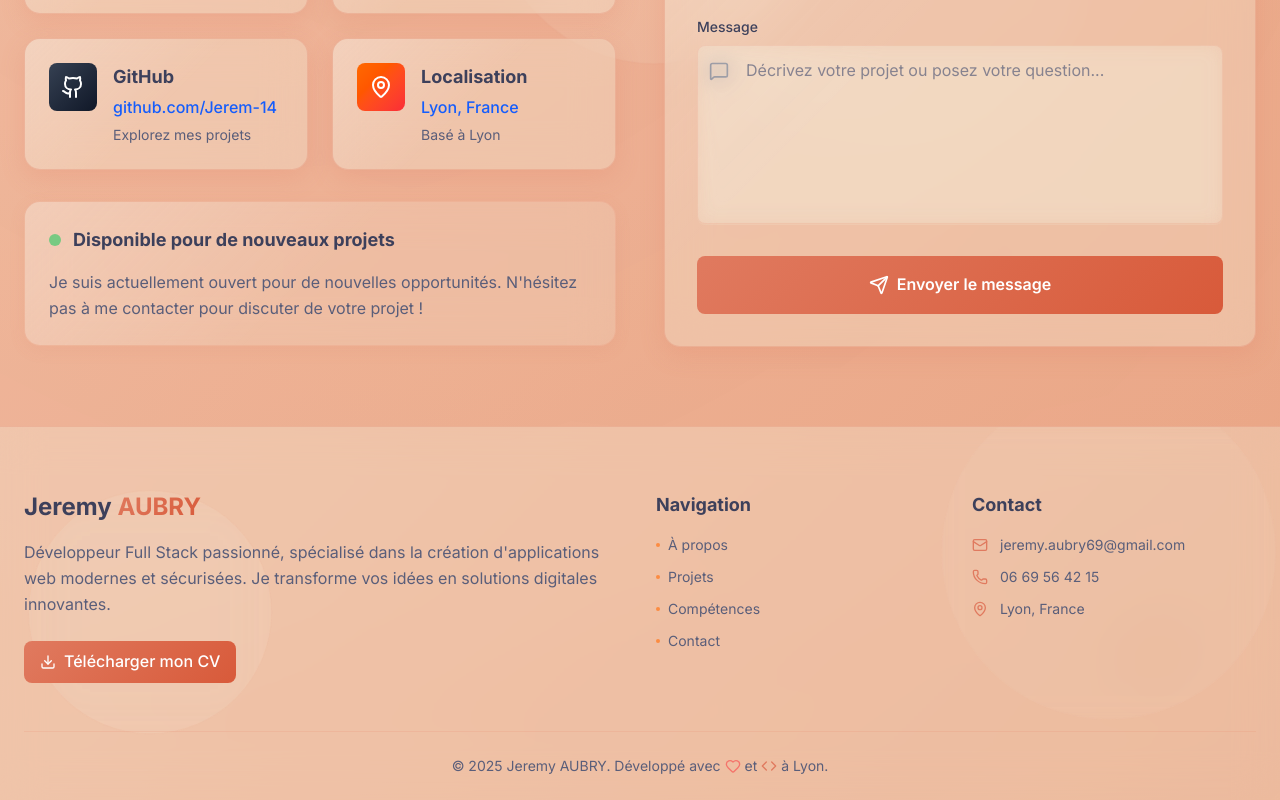
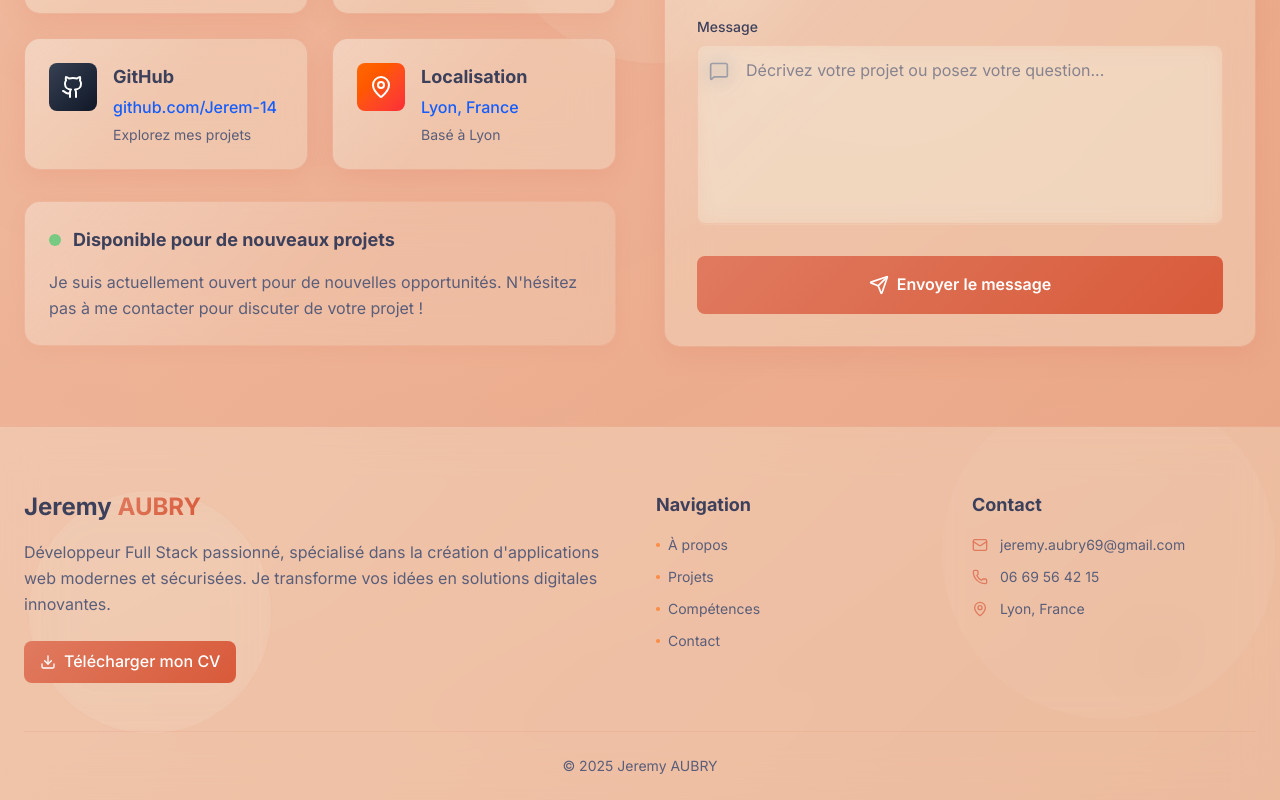
Before and after one commit to Jerem-14/portfolio, a Next.js app: page / in a window 1280 px wide. Shown: the part 5478-6278 px from the top of the page. Built offline with nearby package versions, Linux system fonts and the light colour scheme.

Commit message:
maj footer foot

```diff
--- a/src/components/Footer.tsx
+++ b/src/components/Footer.tsx
@@ -230,11 +230,7 @@ const Footer: React.FC = () => {
         >
           <p className="text-sm flex items-center justify-center space-x-1"
              style={{ color: 'var(--text-secondary)' }}>
-            <span>© {currentYear} Jeremy AUBRY. Développé avec</span>
-            <Heart className="w-4 h-4 text-red-500 animate-pulse" />
-            <span>et</span>
-            <Code className="w-4 h-4" style={{ color: 'var(--accent-primary)' }} />
-            <span>à Lyon.</span>
+            <span>© {currentYear} Jeremy AUBRY</span>
           </p>
         </motion.div>
       </div>
```
